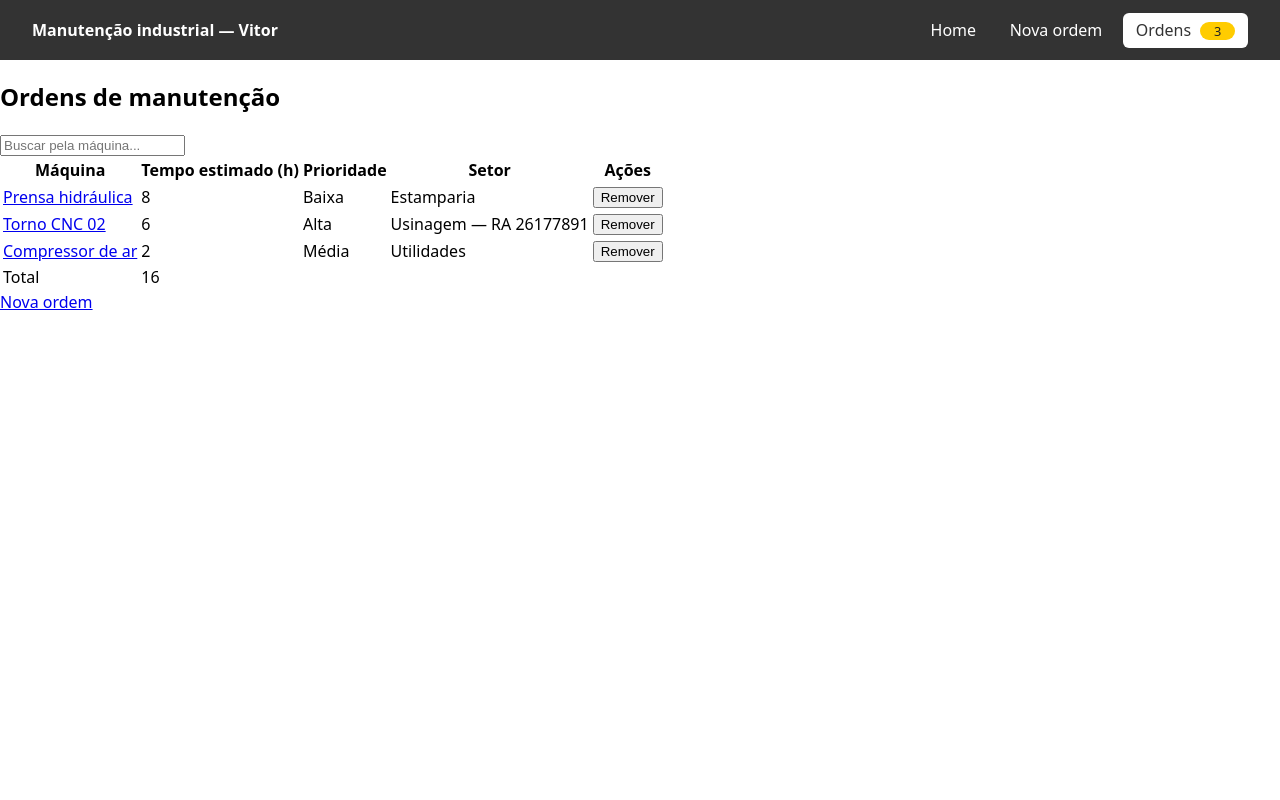
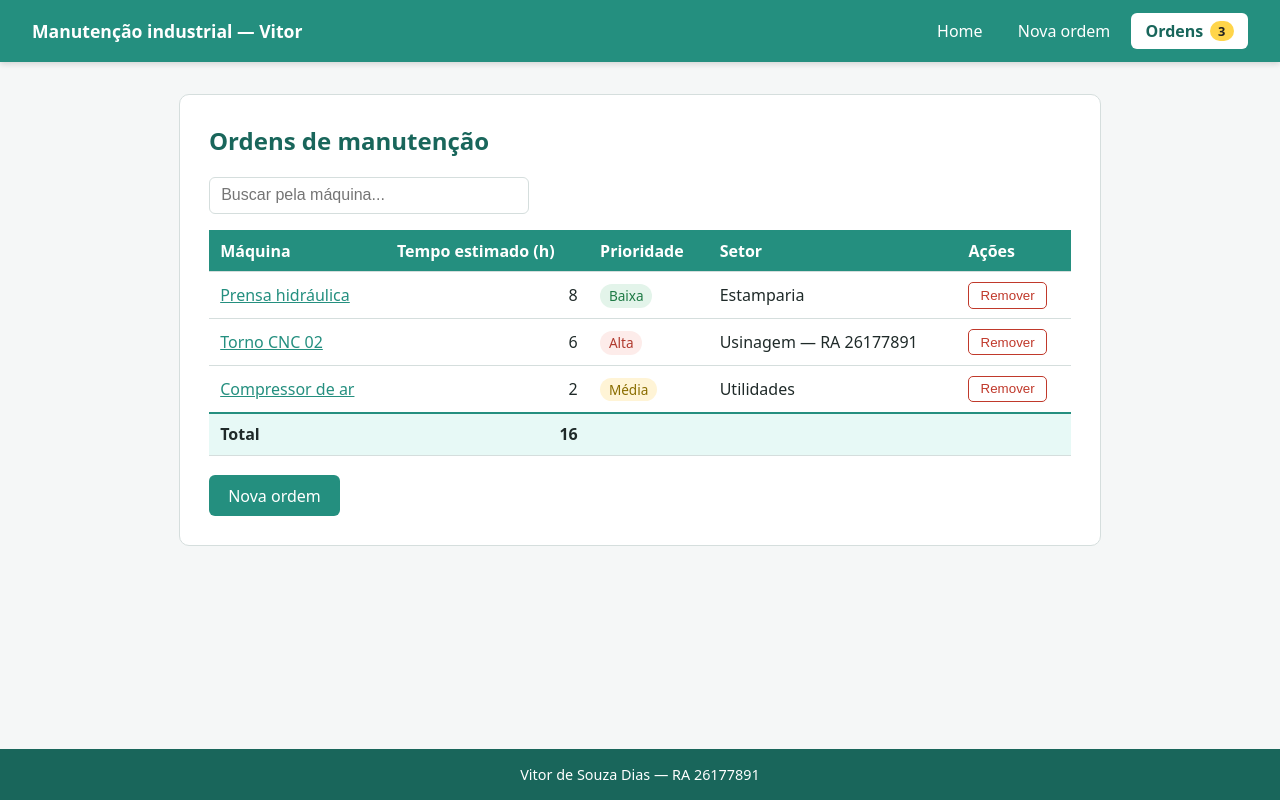
Before and after one commit to SDiasVitor/router-26177891, a React (Vite) app: page /ordens in a window 1280 px wide. Built offline with nearby package versions, Linux system fonts and the light colour scheme.

Commit message:
Identidade visual (cor hsl(171,60%,35%)), rodapé com nome e RA, localStorage e README com parâmetros
Co-Authored-By: Claude Opus 5.5 <noreply@anthropic.com>
Claude-Session: https://claude.ai/code/session_01BVsfk4F3eQPHEEcDDP5SBA

```diff
--- a/src/App.jsx
+++ b/src/App.jsx
@@ -1,6 +1,7 @@
-import { useState } from 'react'
+import { useEffect, useState } from 'react'
 import { Routes, Route } from 'react-router-dom'
 import Navbar from './components/Navbar.jsx'
+import Rodape from './components/Rodape.jsx'
 import Home from './pages/Home.jsx'
 import Cadastro from './pages/Cadastro.jsx'
 import Visualizacao from './pages/Visualizacao.jsx'
@@ -11,6 +12,10 @@ import NaoEncontrada from './pages/NaoEncontrada.jsx'
 const NOME_SISTEMA = 'Manutenção industrial — Vitor'
 const TITULO_VISUALIZACAO = 'Ordens de manutenção'
 const NOME_ALUNO = 'Vitor de Souza Dias'
+const RA = '26177891'
+
+// Chave usada no localStorage (opcional O6)
+const CHAVE_STORAGE = 'ordens-26177891'
 
 // 3 registros de exemplo; o primeiro leva meu RA no campo complementar (Setor)
 const ORDENS_INICIAIS = [
@@ -19,12 +24,33 @@ const ORDENS_INICIAIS = [
   { id: 3, maquina: 'Prensa hidráulica', tempo: 8, prioridade: 'Baixa', setor: 'Estamparia' },
 ]
 
+// Lê as ordens salvas; se não houver nada (ou der erro), usa os 3 exemplos
+function carregarOrdens() {
+  try {
+    const salvo = localStorage.getItem(CHAVE_STORAGE)
+    return salvo ? JSON.parse(salvo) : ORDENS_INICIAIS
+  } catch {
+    return ORDENS_INICIAIS
+  }
+}
+
 function App() {
-  // Estado centralizado: o array de ordens vive aqui e as páginas só recebem por props
-  const [ordens, setOrdens] = useState(ORDENS_INICIAIS)
+  // Estado centralizado: o array de ordens vive aqui e as páginas só recebem por props.
+  // Passo a função carregarOrdens para o useState ler o localStorage só na primeira renderização.
+  const [ordens, setOrdens] = useState(carregarOrdens)
+
+  // Toda vez que "ordens" muda, salvo no localStorage para sobreviver ao F5 (opcional O6)
+  useEffect(() => {
+    try {
+      localStorage.setItem(CHAVE_STORAGE, JSON.stringify(ordens))
+    } catch {
+      // se o navegador bloquear o storage, o sistema continua funcionando só em memória
+    }
+  }, [ordens])
 
   // Recebe uma ordem do Cadastro e cria um NOVO array (spread), sem mexer no antigo
   function adicionarOrdem(novaOrdem) {
+    console.log('App recebeu a nova ordem:', novaOrdem)
     setOrdens([...ordens, novaOrdem])
   }
 
@@ -37,7 +63,7 @@ function App() {
   const quantidade = ordens.length
 
   return (
-    <>
+    <div className="app">
       <Navbar nomeSistema={NOME_SISTEMA} quantidade={quantidade} />
       <main>
         <Routes>
@@ -55,7 +81,8 @@ function App() {
           <Route path="*" element={<NaoEncontrada />} />
         </Routes>
       </main>
-    </>
+      <Rodape nome={NOME_ALUNO} ra={RA} />
+    </div>
   )
 }
 
--- /dev/null
+++ b/src/components/Rodape.jsx
@@ -0,0 +1,13 @@
+// Rodapé exibido em todas as páginas (fica fora do <Routes> no App.jsx).
+// Props (vindas do App.jsx):
+//   - nome: meu nome completo
+//   - ra: meu RA
+function Rodape({ nome, ra }) {
+  return (
+    <footer className="rodape">
+      {nome} — RA {ra}
+    </footer>
+  )
+}
+
+export default Rodape
--- a/src/index.css
+++ b/src/index.css
@@ -1,48 +1,315 @@
+/* Cor principal calculada pelo RA: 891 % 360 = 171 → hsl(171, 60%, 35%) = #248F7F */
+:root {
+  --cor-principal: hsl(171, 60%, 35%);
+  --cor-principal-escura: hsl(171, 60%, 25%);
+  --cor-principal-clara: hsl(171, 60%, 94%);
+  --fundo: #f5f7f7;
+  --texto: #1f2a29;
+  --borda: #d5dedd;
+  --erro: #c0392b;
+}
+
+* {
+  box-sizing: border-box;
+}
+
 body {
   margin: 0;
-  font-family: system-ui, sans-serif;
+  font-family: system-ui, -apple-system, 'Segoe UI', Roboto, sans-serif;
+  background: var(--fundo);
+  color: var(--texto);
 }
 
-/* Navbar layout D = 3: nome à esquerda, links à direita */
+.app {
+  min-height: 100vh;
+  display: flex;
+  flex-direction: column;
+}
+
+main {
+  flex: 1;
+  width: 100%;
+  max-width: 960px;
+  margin: 0 auto;
+  padding: 2rem 1.2rem;
+}
+
+/* ---------- Navbar layout D = 3: nome à esquerda, links à direita ---------- */
 .navbar {
   display: flex;
   align-items: center;
   justify-content: space-between;
+  flex-wrap: wrap;
+  gap: 0.8rem;
   padding: 0.8rem 2rem;
-  background: #333;
+  background: var(--cor-principal);
+  box-shadow: 0 2px 6px rgba(0, 0, 0, 0.15);
 }
 
 .nav-marca {
   color: #fff;
   font-weight: 700;
+  font-size: 1.1rem;
   text-decoration: none;
 }
 
 .nav-links {
   display: flex;
-  gap: 0.5rem;
+  gap: 0.4rem;
 }
 
 .nav-link {
+  display: flex;
+  align-items: center;
   color: #fff;
   text-decoration: none;
-  padding: 0.4rem 0.8rem;
+  padding: 0.45rem 0.9rem;
   border-radius: 6px;
+  transition: background 0.15s;
 }
 
+.nav-link:hover {
+  background: var(--cor-principal-escura);
+}
+
+/* Destaque do link ativo (classe aplicada pelo NavLink) */
 .nav-link.ativo {
   background: #fff;
-  color: #333;
+  color: var(--cor-principal-escura);
+  font-weight: 600;
 }
 
 .contador {
   display: inline-block;
-  min-width: 1.4rem;
-  margin-left: 0.3rem;
-  padding: 0 0.4rem;
+  min-width: 1.5rem;
+  margin-left: 0.4rem;
+  padding: 0.05rem 0.45rem;
   border-radius: 999px;
-  background: #ffcc00;
+  background: #ffd54a;
   color: #222;
   font-size: 0.8rem;
+  font-weight: 700;
   text-align: center;
 }
+
+/* ---------- Páginas ---------- */
+.pagina {
+  background: #fff;
+  border: 1px solid var(--borda);
+  border-radius: 10px;
+  padding: 1.8rem;
+}
+
+h1,
+h2 {
+  margin-top: 0;
+  color: var(--cor-principal-escura);
+}
+
+.destaque {
+  display: flex;
+  align-items: center;
+  gap: 0.8rem;
+  margin: 1.5rem 0;
+  padding: 1rem 1.2rem;
+  background: var(--cor-principal-clara);
+  border-left: 5px solid var(--cor-principal);
+  border-radius: 6px;
+}
+
+.destaque-numero {
+  font-size: 2.2rem;
+  font-weight: 700;
+  color: var(--cor-principal);
+}
+
+.acoes {
+  display: flex;
+  gap: 0.6rem;
+}
+
+.botao {
+  display: inline-block;
+  padding: 0.6rem 1.2rem;
+  border: none;
+  border-radius: 6px;
+  background: var(--cor-principal);
+  color: #fff;
+  font-size: 1rem;
+  text-decoration: none;
+  cursor: pointer;
+}
+
+.botao:hover {
+  background: var(--cor-principal-escura);
+}
+
+.botao-secundario {
+  background: #fff;
+  color: var(--cor-principal);
+  border: 1px solid var(--cor-principal);
+}
+
+.botao-secundario:hover {
+  background: var(--cor-principal-clara);
+}
+
+a {
+  color: var(--cor-principal);
+}
+
+/* ---------- Formulário ---------- */
+.formulario {
+  display: flex;
+  flex-direction: column;
+  gap: 1rem;
+  max-width: 460px;
+}
+
+.formulario label {
+  display: flex;
+  flex-direction: column;
+  gap: 0.3rem;
+  font-weight: 600;
+}
+
+.formulario input,
+.formulario select,
+.busca {
+  padding: 0.55rem 0.7rem;
+  border: 1px solid var(--borda);
+  border-radius: 6px;
+  font-size: 1rem;
+  font-weight: 400;
+}
+
+.formulario input:focus,
+.formulario select:focus,
+.busca:focus {
+  outline: 2px solid var(--cor-principal);
+  border-color: transparent;
+}
+
+.contador-campo {
+  align-self: flex-end;
+  font-size: 0.85rem;
+  font-weight: 400;
+  color: #666;
+}
+
+.contador-campo.excedido {
+  color: var(--erro);
+  font-weight: 700;
+}
+
+.erro {
+  margin: 0;
+  padding: 0.6rem 0.8rem;
+  background: #fdecea;
+  border-left: 4px solid var(--erro);
+  border-radius: 4px;
+  color: var(--erro);
+}
+
+/* ---------- Tabela (visualização C = 5) ---------- */
+.busca {
+  width: 100%;
+  max-width: 320px;
+  margin-bottom: 1rem;
+}
+
+.tabela {
+  width: 100%;
+  border-collapse: collapse;
+  margin-bottom: 1.2rem;
+}
+
+.tabela th,
+.tabela td {
+  padding: 0.6rem 0.7rem;
+  border-bottom: 1px solid var(--borda);
+  text-align: left;
+}
+
+.tabela thead th {
+  background: var(--cor-principal);
+  color: #fff;
+}
+
+.tabela tbody tr:hover {
+  background: var(--cor-principal-clara);
+}
+
+.tabela tfoot td {
+  font-weight: 700;
+  background: var(--cor-principal-clara);
+  border-top: 2px solid var(--cor-principal);
+}
+
+.numero {
+  text-align: right !important;
+}
+
+.prioridade {
+  padding: 0.15rem 0.55rem;
+  border-radius: 999px;
+  font-size: 0.85rem;
+}
+
+.p-Alta {
+  background: #fdecea;
+  color: #b03a2e;
+}
+
+.p-Média {
+  background: #fff4d6;
+  color: #8a6d00;
+}
+
+.p-Baixa {
+  background: #e3f4ea;
+  color: #1e7a45;
+}
+
+.botao-remover {
+  padding: 0.3rem 0.7rem;
+  border: 1px solid var(--erro);
+  border-radius: 5px;
+  background: #fff;
+  color: var(--erro);
+  cursor: pointer;
+}
+
+.botao-remover:hover {
+  background: var(--erro);
+  color: #fff;
+}
+
+.vazio {
+  color: #666;
+}
+
+/* ---------- Detalhes ---------- */
+.detalhes {
+  display: grid;
+  grid-template-columns: max-content 1fr;
+  gap: 0.5rem 1.2rem;
+  margin-bottom: 1.5rem;
+}
+
+.detalhes dt {
+  font-weight: 700;
+}
+
+.detalhes dd {
+  margin: 0;
+}
+
+/* ---------- Rodapé ---------- */
+.rodape {
+  padding: 1rem;
+  text-align: center;
+  background: var(--cor-principal-escura);
+  color: #fff;
+  font-size: 0.9rem;
+}
```
Also changed, not shown: 1 other file (tests, documents, lock files or other folders).
